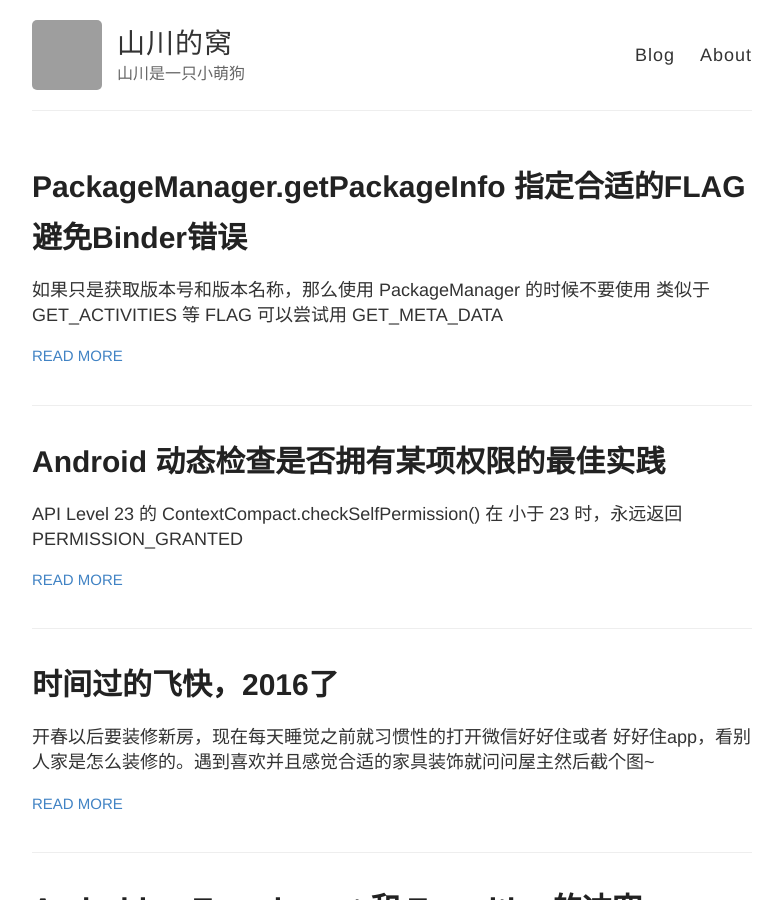
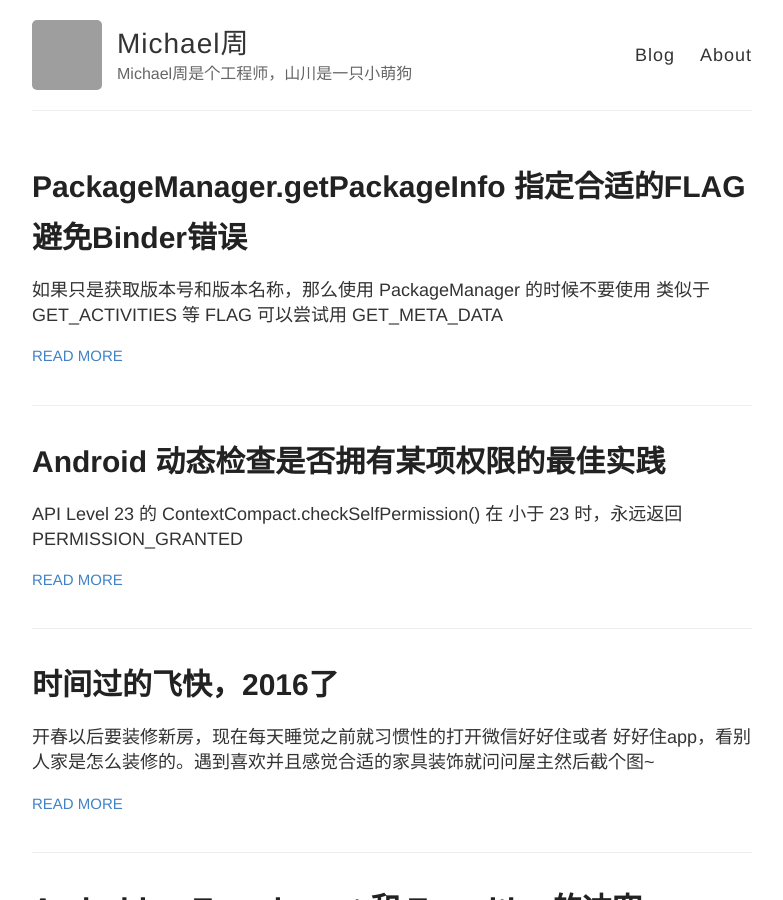
Before and after one commit to zhoulujue/zhoulujue.github.io, a Jekyll site: the page built from index.html, in a window 1280 px wide and 900 px high. Shown: the whole window, without its empty margins (248-1031 px from the left). Built offline with Jekyll 4.4.1, drawn with Linux system fonts in a browser that asks for light colours; comment, search, counter and statistics services are not loaded; grey boxes are pictures that could not be loaded.

Commit message:
Edit bio.

```diff
--- a/_config.yml
+++ b/_config.yml
@@ -3,10 +3,10 @@
 #
 
 # Name of your site (displayed in the header)
-name: 山川的窝
+name: Michael周
 
 # Short bio or description (displayed in the header)
-description: 山川是一只小萌狗
+description: Michael周是个工程师，山川是一只小萌狗
 
 # URL of your avatar or profile pic (you could use your GitHub profile pic)
 avatar: https://avatars2.githubusercontent.com/u/2437375
```
